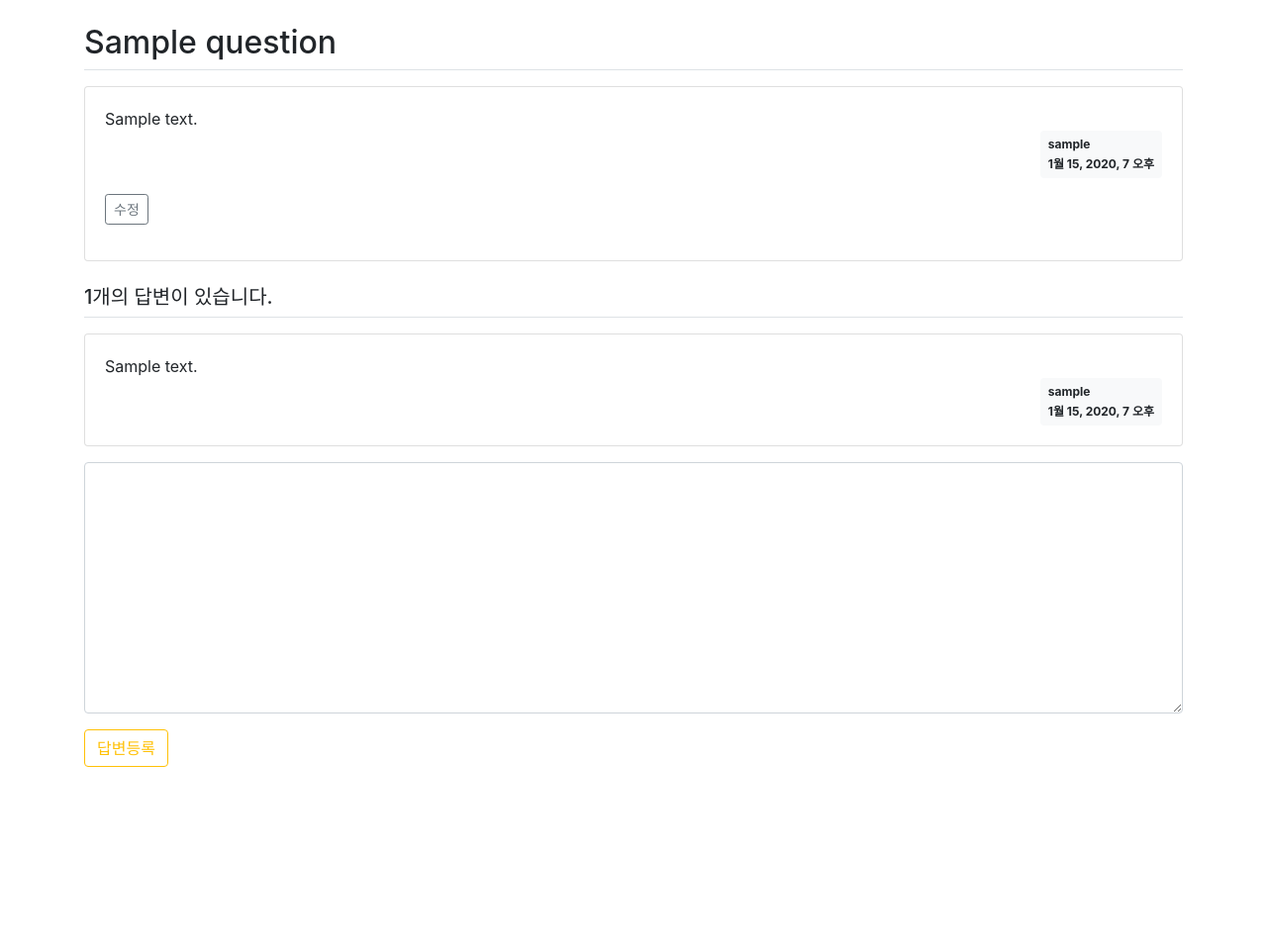
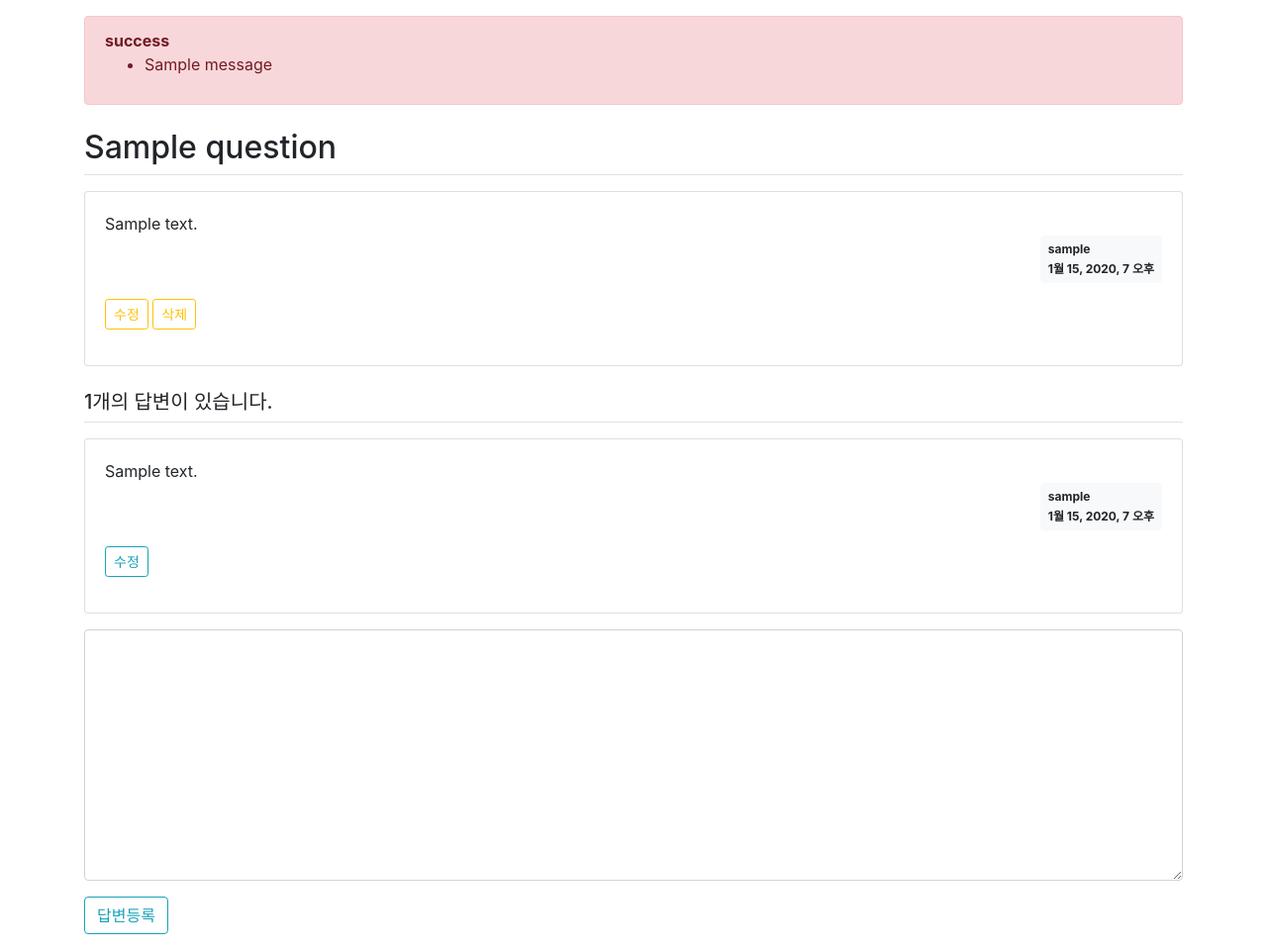
Before and after one commit to yuuuuuni/django_project_moviesite, a Django app: page /movie/1/ in a window 1280 px wide. Shown: the part 81-1041 px from the top of the page at 99% size. Before the commit the page ends 856 px from the top, so only its background shows below. Run offline with Django 3.2, Linux system fonts and the light colour scheme; a user stored in the database is signed in; tables that the repository leaves empty hold one stand-in row (values such as "Sample post"); one stand-in notice (Sample message) is shown; some libraries are stand-ins or nearby versions.

Commit message:
3-9 답변 수정 뷰 함수 진행중

```diff
--- a/movie/models.py
+++ b/movie/models.py
@@ -4,11 +4,11 @@ from django.db import models
 
 # Create your models here.
 class Question(models.Model):
-    subject = models.CharField(max_length=200)
-    content = models.TextField()
-    create_date = models.DateTimeField()
+    subject = models.CharField(max_length=200) # 제목
+    content = models.TextField() # 내용
+    create_date = models.DateTimeField() # 작성일시
     author = models.ForeignKey(User, on_delete=models.CASCADE) # 작성자 속성 추가
-    modify_date = models.DateTimeField(null=True, blank=True) # 수정 일시 속성 추가
+    modify_date = models.DateTimeField(null=True, blank=True) # 수정일시 속성 추가
 
 
     def __str__(self):
@@ -16,11 +16,11 @@ class Question(models.Model):
 
 
 class Answer(models.Model):
-    question = models.ForeignKey(Question, on_delete=models.CASCADE) # 외래키
-    content = models.TextField()
-    create_date = models.DateTimeField()
+    question = models.ForeignKey(Question, on_delete=models.CASCADE) # 외래키, 질문
+    content = models.TextField() # 내용
+    create_date = models.DateTimeField() # 작성일시
     author = models.ForeignKey(User, on_delete=models.CASCADE) # 작성자 속성 추가
-    modify_date = models.DateTimeField(null=True, blank=True) # 수정 일시 속성 추가
+    modify_date = models.DateTimeField(null=True, blank=True) # 수정일시 속성 추가
 
 
     def __str__(self):
--- a/movie/urls.py
+++ b/movie/urls.py
@@ -11,6 +11,8 @@ urlpatterns = [
     path('answer/create/<int:question_id>/', views.answer_create, name='answer_create'),
     path('question/create/', views.question_create, name='question_create'),
     path('question/modify/<int:question_id>/', views.question_modify, name='question_modify'),
+    path('question/delete/<int:question_id>/', views.question_delete, name='question_delete'),
+    path('answer/modify/<int:answer_id>/', views.answer_modify, name='answer_modify'),
 ]
 
 urlpatterns += static(settings.STATIC_URL, document_root=settings.STATIC_ROOT)
--- a/movie/views.py
+++ b/movie/views.py
@@ -41,7 +41,7 @@ def answer_create(request, question_id):  # request에는 사용자가 적은
     """
     답변 등록
     """
-    question = get_object_or_404(Question, pk=question_id)
+    question = get_object_or_404(Question, pk=question_id) # question_id를 받아 Question객체들 중 pk값이 question_id인 것이 있으면 가져오고 그렇지 않으면 404 에러를 발생시켜라
     if request.method == 'POST':
         form = AnswerForm(request.POST)
         if form.is_valid():
@@ -83,11 +83,11 @@ def question_modify(request, question_id): # 질문 수정은 수정할 질문
     """
     question = get_object_or_404(Question, pk=question_id)
     if request.user != question.author: # 로그인한 사용자와 질문한 작성자가 다르면
-        messages.error(request, '수정권한이 없습니다.') # 에러 메세지 띄워라
+        messages.error(request, '수정 권한이 없습니다.') # 에러 메세지 모듈을 발생시켜라
         return redirect('movie:detail', question_id=question.id)
 
     if request.method == 'POST': # 값이 POST로 들어오면
-        form = QuestionForm(request.POST, instance=question) # 기존 내용(instance=question) + 수정된 내용(request.POST)의 QuestionForm을 form 변수에 넣어라
+        form = QuestionForm(request.POST, instance=question) # 기존 내용(instance=question)을 기준으로 보여주지만 수정된 내용(request.POST)이 있으면 그 request.POST의 값으로 덮은 후 QuestionForm을 form 변수에 넣어라
         if form.is_valid():
             question = form.save(commit=False)
             question.modify_date = timezone.now() # 수정일시 저장
@@ -97,3 +97,23 @@ def question_modify(request, question_id): # 질문 수정은 수정할 질문
         form = QuestionForm(instance=question) # get방식이면 기존 내용이 채워져있는 QuestionForm을 form 변수에 대입해라
     context = {'form': form}
     return render(request, 'movie/question_form.html', context)
+
+
+@login_required(login_url='common:login')
+def question_delete(request, question_id):
+    """
+    질문 삭제
+    """
+    question = get_object_or_404(Question, pk=question_id) # question_id를 받아 Question객체(model에서 정의된)들 중 pk가 question_id인 것이 있으면 가져오고 그렇지 않으면 404 에러를 발생시켜라
+    if request.user != question.author:
+        messages.error(request, '삭제 권한이 없습니다')
+        return redirect('movie:detail', question_id=question.id)
+    question.delete()
+    return redirect('movie:index')
+
+
+@login_required(login_url='common:login')
+def answer_modify(request, answer_id):
+    """
+    답변 수정
+    """
--- a/templates/base.html
+++ b/templates/base.html
@@ -21,5 +21,9 @@
 <script src="https://code.jquery.com/jquery-3.6.0.min.js"></script>
 <!-- Bootstrap JS -->
 <script src="{% static 'bootstrap.min.js' %}"></script>
+<!-- 자바스크립트 Start -->
+{% block script %}
+{% endblock %}
+<!-- 자바스크립트 End -->
 </body>
 </html>
--- a/templates/common/login.html
+++ b/templates/common/login.html
@@ -21,7 +21,7 @@
             <label for="password">비밀번호</label>
             <input type="password" class="form-control" name="password" id="password" value="{{ form.password.value|default_if_none:'' }}">
         </div>
-        <button type="submit" class="btn btn-outline-warning">로그인</button>
+        <button type="submit" class="btn btn-outline-danger">로그인</button>
     </form>
 </div>
 {% endblock %}
--- a/templates/common/signup.html
+++ b/templates/common/signup.html
@@ -28,7 +28,7 @@
             <label for="email">이메일</label>
             <input type="text" class="form-control" name="email" id="email" value="{{ form.email.value|default_if_none:'' }}" placeholder="이메일 형식에 맞도록 기재해주세요.">
         </div>
-        <button type="submit" class="btn btn-outline-warning">가입하기</button>
+        <button type="submit" class="btn btn-outline-danger">가입하기</button>
     </form>
 </div>
 {% endblock %}
--- a/templates/movie/question_detail.html
+++ b/templates/movie/question_detail.html
@@ -1,6 +1,15 @@
 {% extends 'base.html' %}
 {% block content %}
 <div class="container my-3">
+    <!-- 사용자 오류 표시 -->
+    {% if messages %}
+    <div class="alert alert-danger my-3" role="alert">
+    {% for message in messages %}
+        <strong>{{ message.tags }}</strong>
+        <ul><li>{{ message.message }}</li></ul>
+    {% endfor %}
+    </div>
+    {% endif %}
     <h2 class="border-bottom py-2">{{ question.subject }}</h2>
     <div class="card my-3">
         <div class="card-body">
@@ -11,9 +20,10 @@
                     <div>{{ question.create_date }}</div>
                 </div>
             </div>
-            {% if request.user == question.author %} <!-- 로그인한 사용자와 작성자가 같으면 -->
+            {% if request.user == question.author %} <!-- 로그인한 사용자와 질문 작성자가 같으면 -->
             <div class="my-3">
-                <a href="{% url 'movie:question_modify' question.id %}" class="btn btn-sm btn-outline-secondary">수정</a>
+                <a href="{% url 'movie:question_modify' question.id %}" class="btn btn-sm btn-outline-warning">수정</a>
+                <a href="#" class="delete btn btn-sm btn-outline-warning" data-uri="{% url 'movie:question_delete' question.id %}">삭제</a>
             </div>
             {% endif %}
         </div>
@@ -29,6 +39,11 @@
                     <div>{{ answer.create_date }}</div>
                 </div>
             </div>
+            {% if request.user == answer.author %} <!-- 로그인한 사용자와 답변 작성자가 같으면 -->
+            <div class="my-3">
+                <a href="{% url 'movie:answer_modify' answer.id %}" class="btn btn-sm btn-outline-info">수정</a>
+            </div>
+            {% endif %}
         </div>
     </div>
     {% endfor %}
@@ -37,19 +52,32 @@
 
         {% if form.errors %}
         <div class="alert alert-danger" role="alert">
-        {% for field in form %}
+            {% for field in form %}
             {% if field.errors %}
             <strong>{{ field.label }}</strong>
             {{ field.errors }}
             {% endif %}
-        {% endfor %}
+            {% endfor %}
         </div>
         {% endif %}
 
         <div class="form-group">
-            <textarea {% if not user.is_authenticated %}disabled{% endif %} name="content" id="content" class="form-control" rows="10"></textarea>
+            <textarea {% if not user.is_authenticated %}disabled{% endif %} name="content" id="content"
+                      class="form-control" rows="10"></textarea>
         </div>
-        <input type="submit" value="답변등록" class="btn btn-outline-warning">
+        <input type="submit" value="답변등록" class="btn btn-outline-info">
     </form>
 </div>
 {% endblock %}
+<!-- 삭제 시 삭제하겠냐고 한번 더 확인여부 묻는 자바스크립트 부분 -->
+{% block script %}
+<script type='text/javascript'>
+$(document).ready(function(){
+    $(".delete").on('click', function() {
+        if(confirm("정말로 삭제하시겠습니까?")) {
+            location.href = $(this).data('uri');
+        }
+    });
+});
+</script>
+{% endblock %}
--- a/templates/movie/question_form.html
+++ b/templates/movie/question_form.html
@@ -2,7 +2,7 @@
 {% block content %}
 <div class="container">
     <h5 class="my-3 border-bottom pb-2">질문등록</h5>
-    <form method="post" class="post-form my-3">
+    <form method="post" class="post-form my-3"> <!-- action 속성이 없으므로 디폴트 action은 현재 페이지가 됨 -->
         {% csrf_token %}
         <!-- {{ form.as_p }} --> <!-- form이 QuestionForm을 가리키므로 QuestionForm을 가져와라 라는 뜻. QuestionForm을 부르면 Question 모델에 해당하는 subject, content의 html을 자동으로 생성해줌  -->
 
```
Also changed, not shown: movie/migrations/0004_auto_20220204_1042.py.
